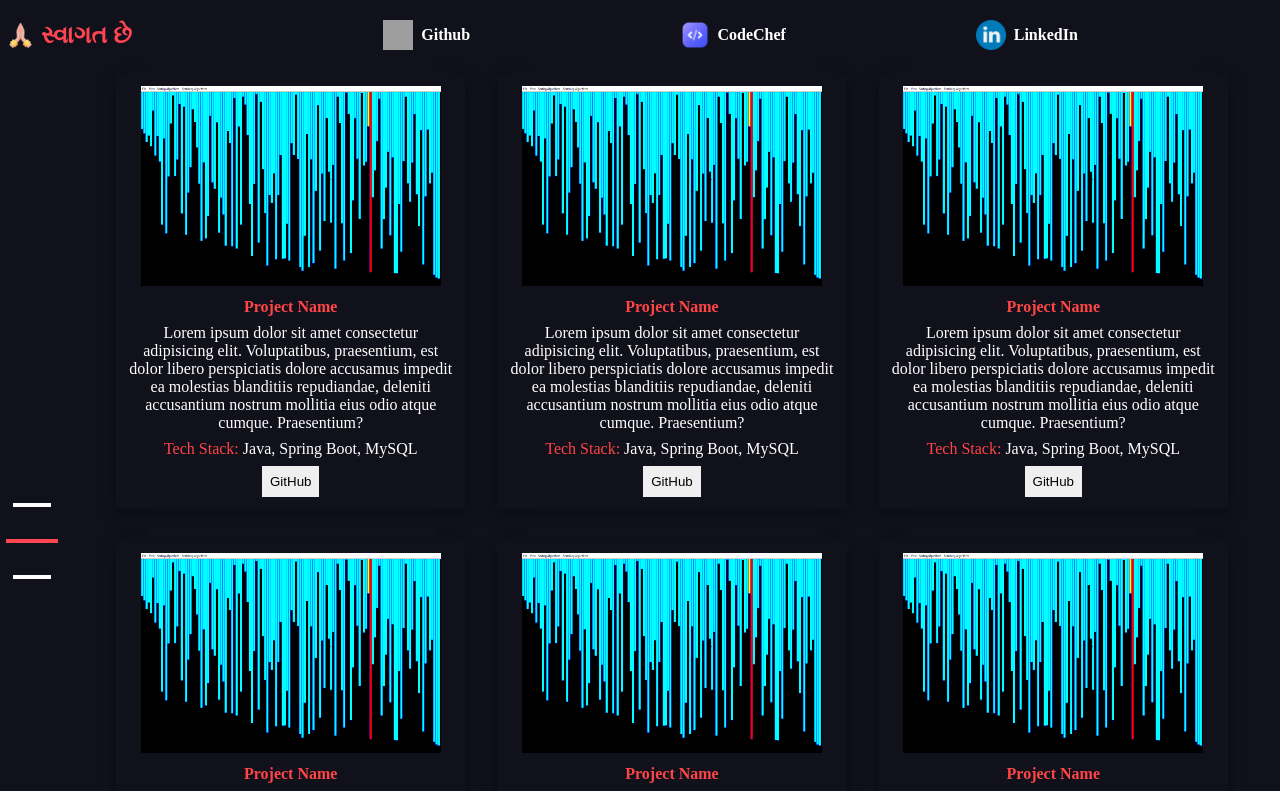
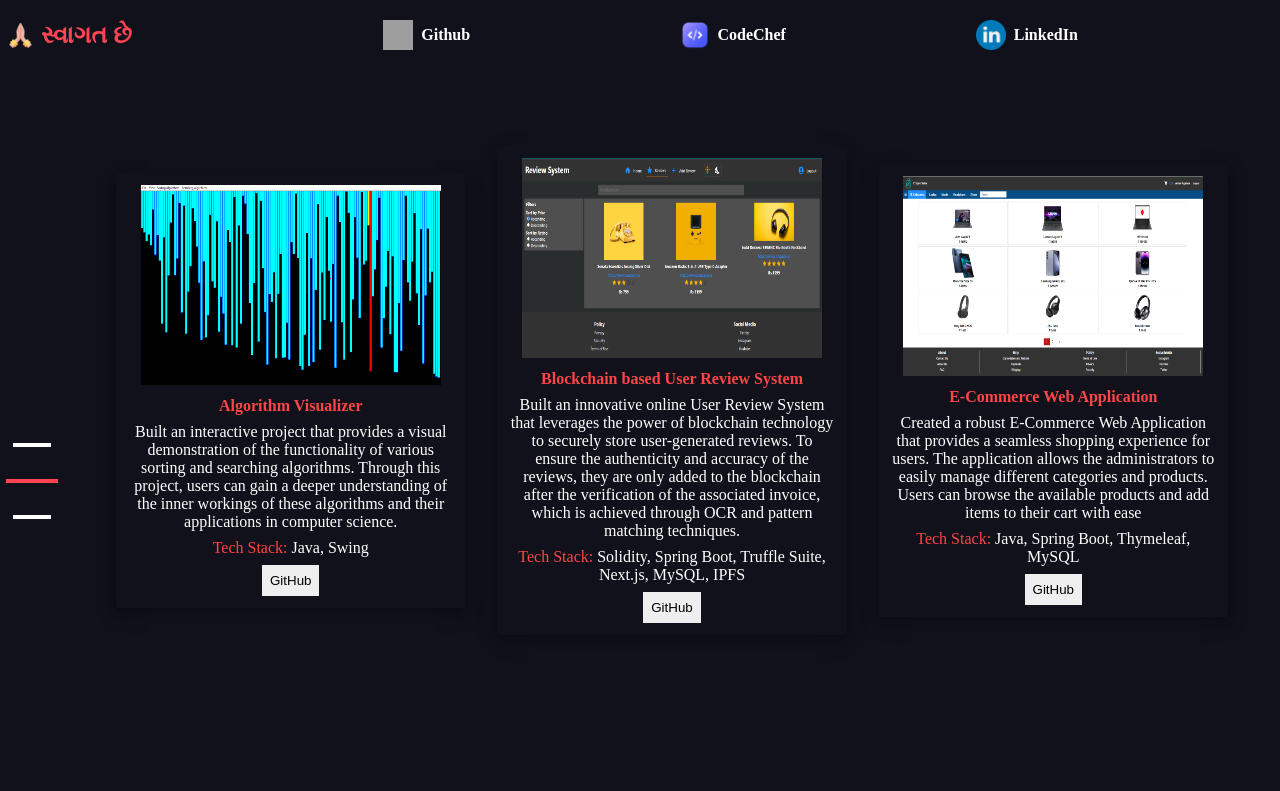
Before and after one commit to amanag0101/Portfolio, a Next.js app: page /projects in a window 1280 px wide. Shown: the top 791 px of the page. Built offline with nearby package versions, Linux system fonts and the light colour scheme; grey boxes are pictures that could not be loaded.

Commit message:
updated the projects page

```diff
--- a/src/app/components/Project.tsx
+++ b/src/app/components/Project.tsx
@@ -4,51 +4,27 @@ import styles from "./css/project.module.css";
 const data: ProjectCardProps[] = [
   {
     imageSrc: "/images/algo_viz.png",
-    heading: "Project Name",
+    heading: "Algorithm Visualizer",
     description:
-      "Lorem ipsum dolor sit amet consectetur adipisicing elit. Voluptatibus, praesentium, est dolor libero perspiciatis dolore accusamus impedit ea molestias blanditiis repudiandae, deleniti accusantium nostrum mollitia eius odio atque cumque. Praesentium?",
-    stack: "Java, Spring Boot, MySQL",
+      " Built an interactive project that provides a visual demonstration of the functionality of various sorting and searching algorithms. Through this project, users can gain a deeper understanding of the inner workings of these algorithms and their applications in computer science.",
+    stack: "Java, Swing",
     gitHubLink: "https://github.com/amanag0101/AlgorithmVisualizer",
   },
   {
-    imageSrc: "/images/algo_viz.png",
-    heading: "Project Name",
+    imageSrc: "/images/blockchain_user_review_sys.png",
+    heading: "Blockchain based User Review System",
     description:
-      "Lorem ipsum dolor sit amet consectetur adipisicing elit. Voluptatibus, praesentium, est dolor libero perspiciatis dolore accusamus impedit ea molestias blanditiis repudiandae, deleniti accusantium nostrum mollitia eius odio atque cumque. Praesentium?",
-    stack: "Java, Spring Boot, MySQL",
-    gitHubLink: "https://github.com/amanag0101/AlgorithmVisualizer",
+      " Built an innovative online User Review System that leverages the power of blockchain technology to securely store user-generated reviews. To ensure the authenticity and accuracy of the reviews, they are only added to the blockchain after the verification of the associated invoice, which is achieved through OCR and pattern matching techniques.",
+    stack: "Solidity, Spring Boot, Truffle Suite, Next.js, MySQL, IPFS",
+    gitHubLink: "https://github.com/amanag0101/Blockchain-User-Review-System",
   },
   {
-    imageSrc: "/images/algo_viz.png",
-    heading: "Project Name",
+    imageSrc: "/images/e_commerce.png",
+    heading: "E-Commerce Web Application",
     description:
-      "Lorem ipsum dolor sit amet consectetur adipisicing elit. Voluptatibus, praesentium, est dolor libero perspiciatis dolore accusamus impedit ea molestias blanditiis repudiandae, deleniti accusantium nostrum mollitia eius odio atque cumque. Praesentium?",
-    stack: "Java, Spring Boot, MySQL",
-    gitHubLink: "https://github.com/amanag0101/AlgorithmVisualizer",
-  },
-  {
-    imageSrc: "/images/algo_viz.png",
-    heading: "Project Name",
-    description:
-      "Lorem ipsum dolor sit amet consectetur adipisicing elit. Voluptatibus, praesentium, est dolor libero perspiciatis dolore accusamus impedit ea molestias blanditiis repudiandae, deleniti accusantium nostrum mollitia eius odio atque cumque. Praesentium?",
-    stack: "Java, Spring Boot, MySQL",
-    gitHubLink: "https://github.com/amanag0101/AlgorithmVisualizer",
-  },
-  {
-    imageSrc: "/images/algo_viz.png",
-    heading: "Project Name",
-    description:
-      "Lorem ipsum dolor sit amet consectetur adipisicing elit. Voluptatibus, praesentium, est dolor libero perspiciatis dolore accusamus impedit ea molestias blanditiis repudiandae, deleniti accusantium nostrum mollitia eius odio atque cumque. Praesentium?",
-    stack: "Java, Spring Boot, MySQL",
-    gitHubLink: "https://github.com/amanag0101/AlgorithmVisualizer",
-  },
-  {
-    imageSrc: "/images/algo_viz.png",
-    heading: "Project Name",
-    description:
-      "Lorem ipsum dolor sit amet consectetur adipisicing elit. Voluptatibus, praesentium, est dolor libero perspiciatis dolore accusamus impedit ea molestias blanditiis repudiandae, deleniti accusantium nostrum mollitia eius odio atque cumque. Praesentium?",
-    stack: "Java, Spring Boot, MySQL",
-    gitHubLink: "https://github.com/amanag0101/AlgorithmVisualizer",
+      "Created a robust E-Commerce Web Application that provides a seamless shopping experience for users. The application allows the administrators to easily manage different categories and products. Users can browse the available products and add items to their cart with ease",
+    stack: "Java, Spring Boot, Thymeleaf, MySQL",
+    gitHubLink: "https://github.com/amanag0101/EmpireSales",
   },
 ];
 
```
Also changed, not shown: public/images/blockchain_user_review_sys.png (added), public/images/e_commerce.png (added).
